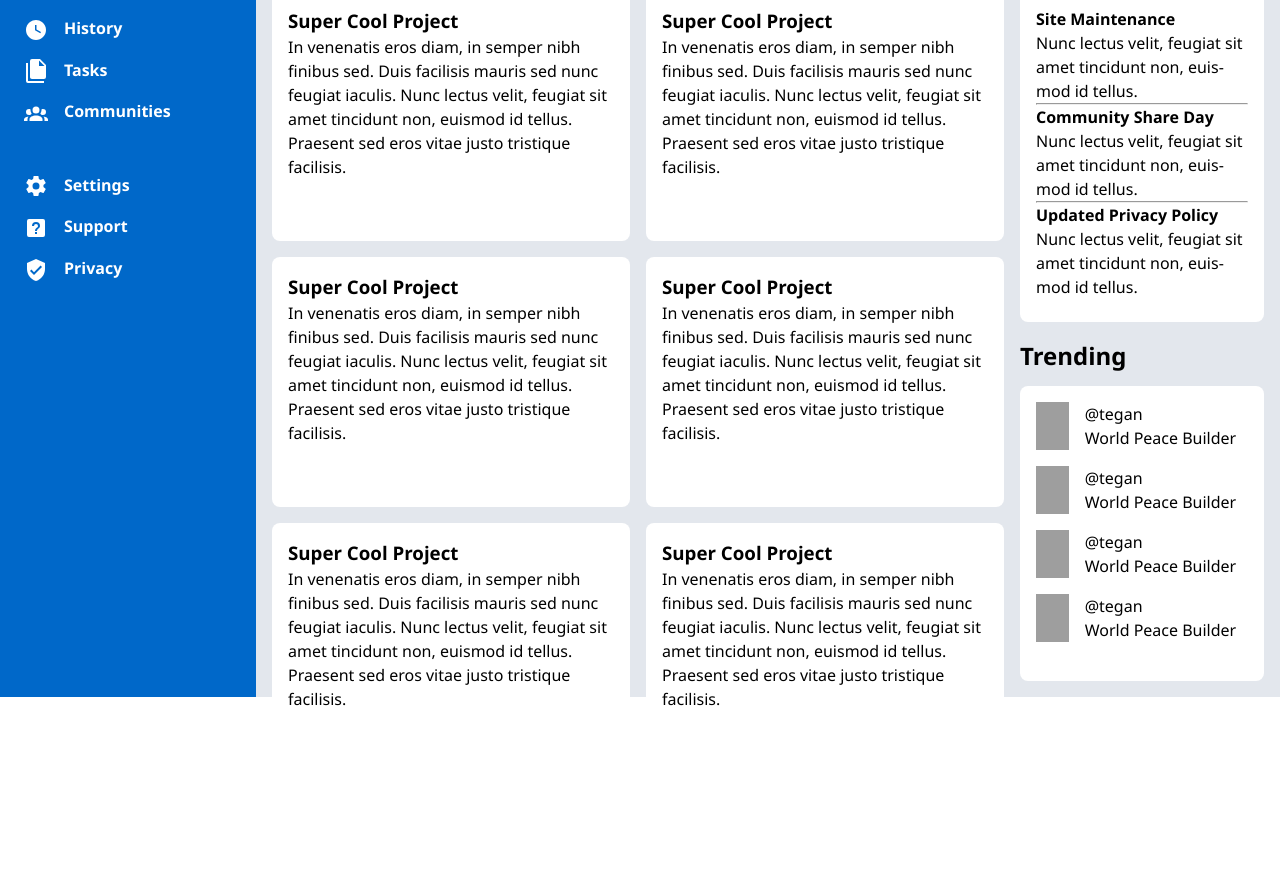
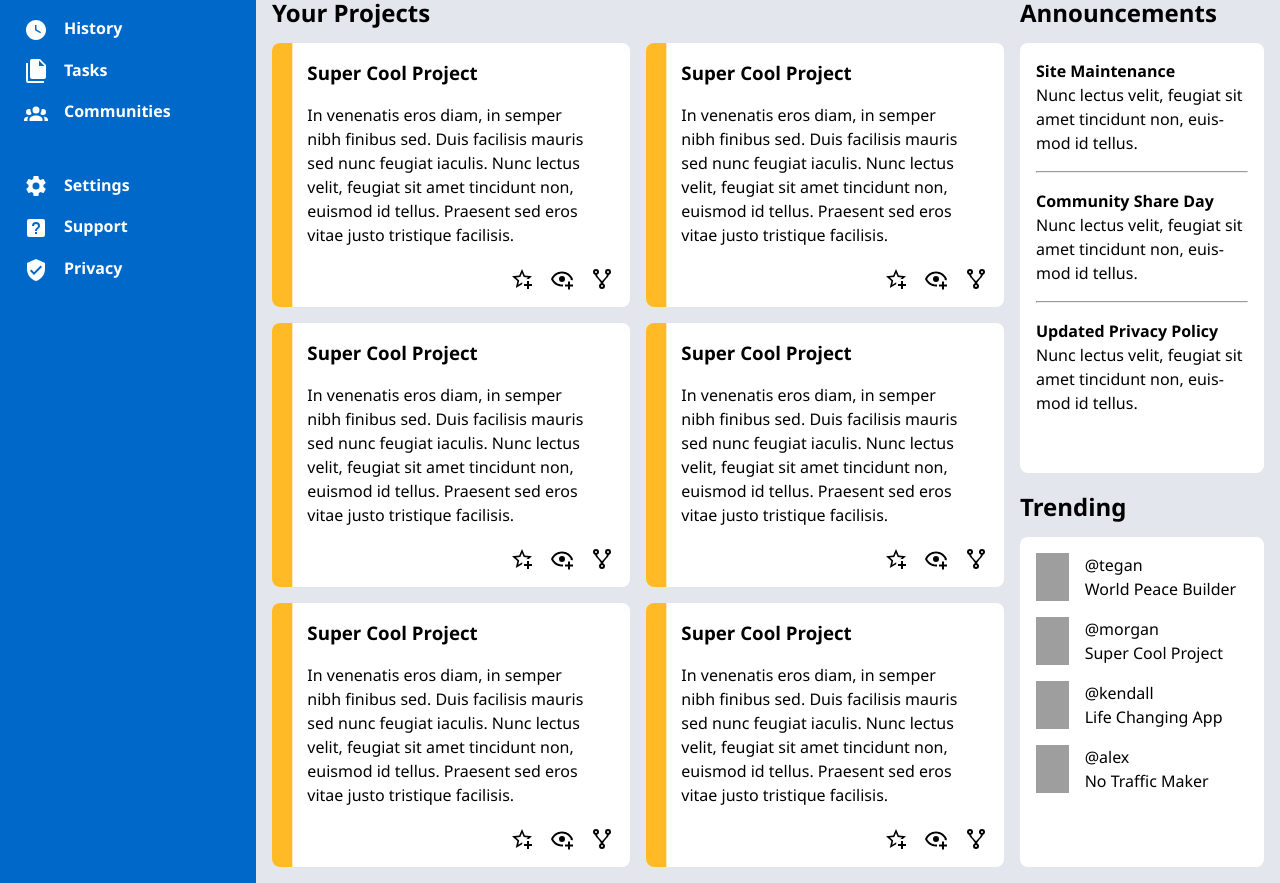
Before and after one commit to KiwiLata/admin-dashboard, a plain HTML site: page index.html in a window 1280 px wide. Shown: the part 229-1112 px from the top of the page. Before the commit the page ends 956 px from the top, so only its background shows below. Drawn offline with Linux system fonts and the light colour scheme; grey boxes are pictures that could not be loaded.

Commit message:
add missing layout elements and their styling

```diff
--- a/index.html
+++ b/index.html
@@ -34,6 +34,7 @@
 
     <div class="header">
       <div class="searchbar">
+        <img src="./images/magnify.svg" alt="search">
         <input type="text">
       </div>
       <div class="notifications">
@@ -60,28 +61,64 @@
       <div class="projects">
         <h2>Your Projects</h2>
         <div class="card">
+          <div class="accent-bar"></div>
           <h3>Super Cool Project</h3>
           <p>In venenatis eros diam, in semper nibh finibus sed. Duis facilisis mauris sed nunc feugiat iaculis. Nunc lectus velit, feugiat sit amet tincidunt non, euismod id tellus. Praesent sed eros vitae justo tristique facilisis.</p>
+          <div class="icons">
+            <img src="./images/star-plus-outline.svg" alt="add to favourites">
+            <img src="./images/eye-plus-outline.svg" alt="add to followed">
+            <img src="./images/source-fork.svg" alt="fork project">
+          </div>
         </div>
         <div class="card">
+          <div class="accent-bar"></div>
           <h3>Super Cool Project</h3>
           <p>In venenatis eros diam, in semper nibh finibus sed. Duis facilisis mauris sed nunc feugiat iaculis. Nunc lectus velit, feugiat sit amet tincidunt non, euismod id tellus. Praesent sed eros vitae justo tristique facilisis.</p>
+          <div class="icons">
+            <img src="./images/star-plus-outline.svg" alt="add to favourites">
+            <img src="./images/eye-plus-outline.svg" alt="add to followed">
+            <img src="./images/source-fork.svg" alt="fork project">
+          </div>
         </div>
         <div class="card">
+          <div class="accent-bar"></div>
           <h3>Super Cool Project</h3>
           <p>In venenatis eros diam, in semper nibh finibus sed. Duis facilisis mauris sed nunc feugiat iaculis. Nunc lectus velit, feugiat sit amet tincidunt non, euismod id tellus. Praesent sed eros vitae justo tristique facilisis.</p>
+          <div class="icons">
+            <img src="./images/star-plus-outline.svg" alt="add to favourites">
+            <img src="./images/eye-plus-outline.svg" alt="add to followed">
+            <img src="./images/source-fork.svg" alt="fork project">
+          </div>
         </div>
         <div class="card">
+          <div class="accent-bar"></div>
           <h3>Super Cool Project</h3>
           <p>In venenatis eros diam, in semper nibh finibus sed. Duis facilisis mauris sed nunc feugiat iaculis. Nunc lectus velit, feugiat sit amet tincidunt non, euismod id tellus. Praesent sed eros vitae justo tristique facilisis.</p>
+          <div class="icons">
+            <img src="./images/star-plus-outline.svg" alt="add to favourites">
+            <img src="./images/eye-plus-outline.svg" alt="add to followed">
+            <img src="./images/source-fork.svg" alt="fork project">
+          </div>
         </div>
         <div class="card">
+          <div class="accent-bar"></div>
           <h3>Super Cool Project</h3>
           <p>In venenatis eros diam, in semper nibh finibus sed. Duis facilisis mauris sed nunc feugiat iaculis. Nunc lectus velit, feugiat sit amet tincidunt non, euismod id tellus. Praesent sed eros vitae justo tristique facilisis.</p>
+          <div class="icons">
+            <img src="./images/star-plus-outline.svg" alt="add to favourites">
+            <img src="./images/eye-plus-outline.svg" alt="add to followed">
+            <img src="./images/source-fork.svg" alt="fork project">
+          </div>
         </div>
         <div class="card">
+          <div class="accent-bar"></div>
           <h3>Super Cool Project</h3>
           <p>In venenatis eros diam, in semper nibh finibus sed. Duis facilisis mauris sed nunc feugiat iaculis. Nunc lectus velit, feugiat sit amet tincidunt non, euismod id tellus. Praesent sed eros vitae justo tristique facilisis.</p>
+          <div class="icons">
+            <img src="./images/star-plus-outline.svg" alt="add to favourites">
+            <img src="./images/eye-plus-outline.svg" alt="add to followed">
+            <img src="./images/source-fork.svg" alt="fork project">
+          </div>
         </div>
 
       </div>
@@ -118,22 +155,22 @@
             <div class="trending-project">
               <img src="./images/nina-mercado-_VwKE9cjops-unsplash_crooped.png" alt="user avatar">
               <div class="title">
-                <p>@tegan</p>
-                <p>World Peace Builder</p>
+                <p>@morgan</p>
+                <p>Super Cool Project</p>
               </div>
             </div>
             <div class="trending-project">
               <img src="./images/yuriy-rzhemovskiy-G-MyqQy8v_4-unsplash_cropped.png" alt="user avatar">
               <div class="title">
-                <p>@tegan</p>
-                <p>World Peace Builder</p>
+                <p>@kendall</p>
+                <p>Life Changing App</p>
               </div>
             </div>
             <div class="trending-project">
               <img src="./images/ashlee-marie-CimIwrzdLA8-unsplash_cropped.png" alt="user avatar">
               <div class="title">
-                <p>@tegan</p>
-                <p>World Peace Builder</p>
+                <p>@alex</p>
+                <p>No Traffic Maker</p>
               </div>
             </div>
           </div>
--- a/styles.css
+++ b/styles.css
@@ -4,7 +4,7 @@
   --margin-small: 8px;
   --main-color: rgb(0, 104, 201);
   --secondary-color: rgb(227, 231, 237);
-  --accent-color: rgb(255, 208, 37);
+  --accent-color: rgb(255, 186, 37);
 }
 
 * {
@@ -140,6 +140,19 @@ input, button, textarea, select {
 
 .searchbar {
   padding: var(--margin);
+  display: flex;
+  gap: var(--margin);
+}
+
+.searchbar img {
+  height: 1.5rem;
+}
+
+.searchbar input {
+  width: 80ch;
+  background-color: var(--secondary-color);
+  border-radius: var(--margin);
+  border: none;
 }
 
 .notifications {
@@ -168,6 +181,14 @@ input, button, textarea, select {
   padding: var(--margin);
   box-shadow: 1px 10px black;
   align-items: center;
+}
+
+.greeting {
+  font-weight: bold;
+}
+
+.greeting .username {
+  font-size: 1.5rem;
 }
 
 .buttons {
@@ -215,6 +236,42 @@ button {
   padding: var(--margin);
 }
 
+.card {
+  display: grid;
+  grid-template-columns: 1fr 8fr;
+  grid-template-rows: 1fr 4fr 1fr;
+  gap: var(--margin-small);
+  overflow: hidden;
+}
+
+.accent-bar {
+  background-color: var(--accent-color);
+  grid-area: 1 / 1 / -1 / 2;
+  transform: scale(2) translate(calc(-1.5*var(--margin)), 0);
+}
+
+.card h3 {
+  grid-area: 1 / 2 / 2 / 3;
+  transform: translate(calc(-1.5*var(--margin)), 0);
+}
+
+.card p {
+  grid-area: 2 / 2 / 3 / 3;
+  transform: translate(calc(-1.5*var(--margin)), 0);
+}
+
+.card .icons {
+  grid-area: 3 / 2 / 4 / 3;
+  display: flex;
+  gap: var(--margin);
+  align-self: end;
+  justify-self: end;
+}
+
+.icons img {
+  height: 1.5rem;
+}
+
 .info-col {
   grid-area: 1 / 2 / 2 / -1;
   display: grid;
@@ -230,6 +287,11 @@ button {
   display: grid;
   grid-template-rows: 2em 1fr;
   gap: var(--margin);
+}
+
+hr {
+  margin-bottom: var(--margin);
+  margin-top: var(--margin);
 }
 
 .trending {
```
